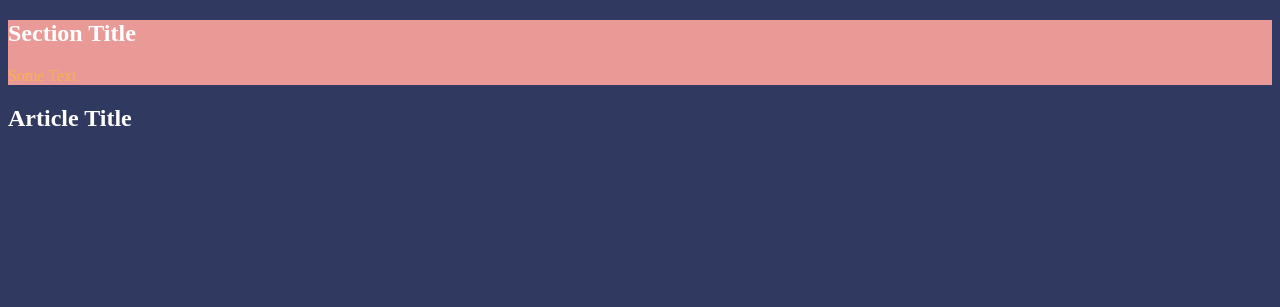
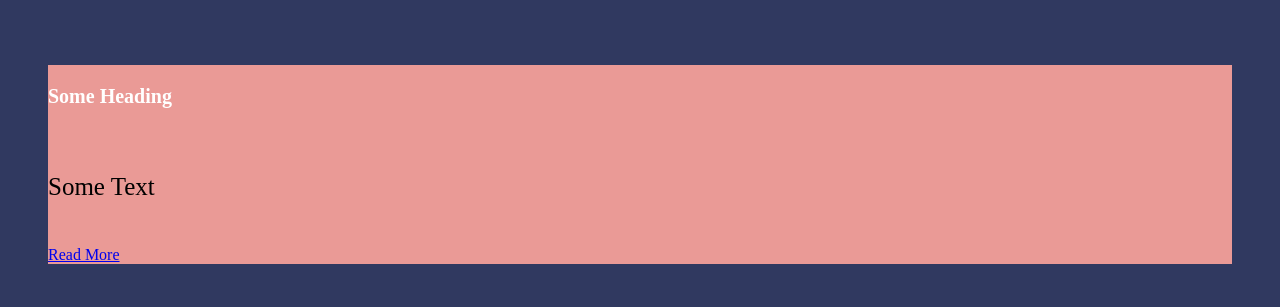
Before and after one commit to ElideZavala/Sass-, a website: page Ressourse-Files/up/index.html in a window 1280 px wide. Drawn offline with Linux system fonts and the light colour scheme.

Commit message:
nesting-class

```diff
--- a/Ressourse-Files/sass/style.scss
+++ b/Ressourse-Files/sass/style.scss
@@ -91,16 +91,36 @@ body {
 // }
 
 
-section {
-	background-color: map-get($colors, color-secondary);
-}
+// section {
+// 	background-color: map-get($colors, color-secondary);
+// }
 
-h2 {
-	color: map-get($colors, color-white);
-}
+// h2 {
+// 	color: map-get($colors, color-white);
+// }
 
-p {
-	color: map-get($colors, color-tertiary)
-}
+// p {
+// 	color: map-get($colors, color-tertiary)
+// }
 
 // Classes Nesting
+
+.section {
+	background-color: map-get($colors, color-primary);
+	padding: 40px;
+
+	.section__content {
+		background-color: map-get($colors, color-secondary);
+
+		.section__content--title {
+			font-size: 20px;
+			padding: 20px 0;
+			color: map-get($colors, color-white);
+		}
+
+		.section__content--para {
+			font-size: 25px;
+			padding: 20px 0;
+		}
+	}
+}
--- a/Ressourse-Files/up/index.html
+++ b/Ressourse-Files/up/index.html
@@ -8,13 +8,21 @@
 	<title>Document</title>
 </head>
 	<body>
-		<section>
+		<!-- <section>
 			<h2>Section Title</h2>
 			<p>Some Text</p>
 		</section>
 
 		<article>
 			<h2>Article Title</h2>
-		</article>
+		</article> -->
+
+		<section class="section">
+			<div class="section__content">
+				<h2 class="section__content--title">Some Heading</h2>
+				<p class="section__content--para">Some Text</p>
+				<a href="#" class="section__content--link">Read More</a>
+			</div>
+		</section>
 	</body>
 </html>
```
Also changed, not shown: Ressourse-Files/up/css/style.css, 1 other file.
